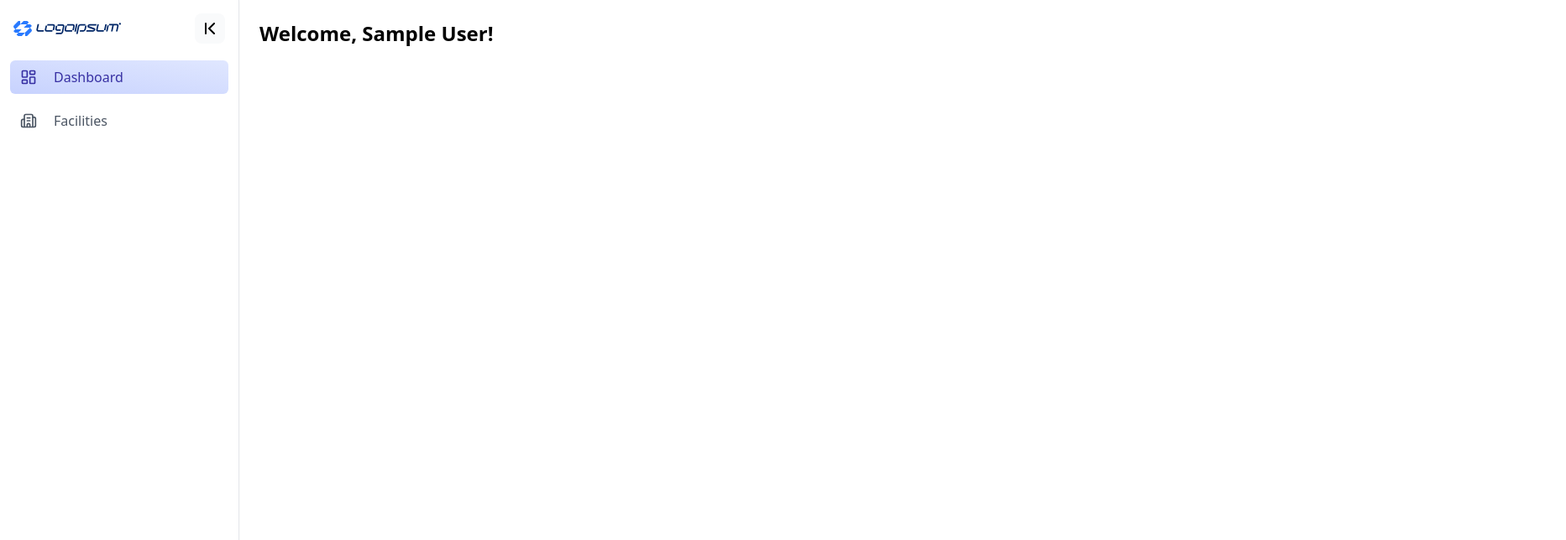
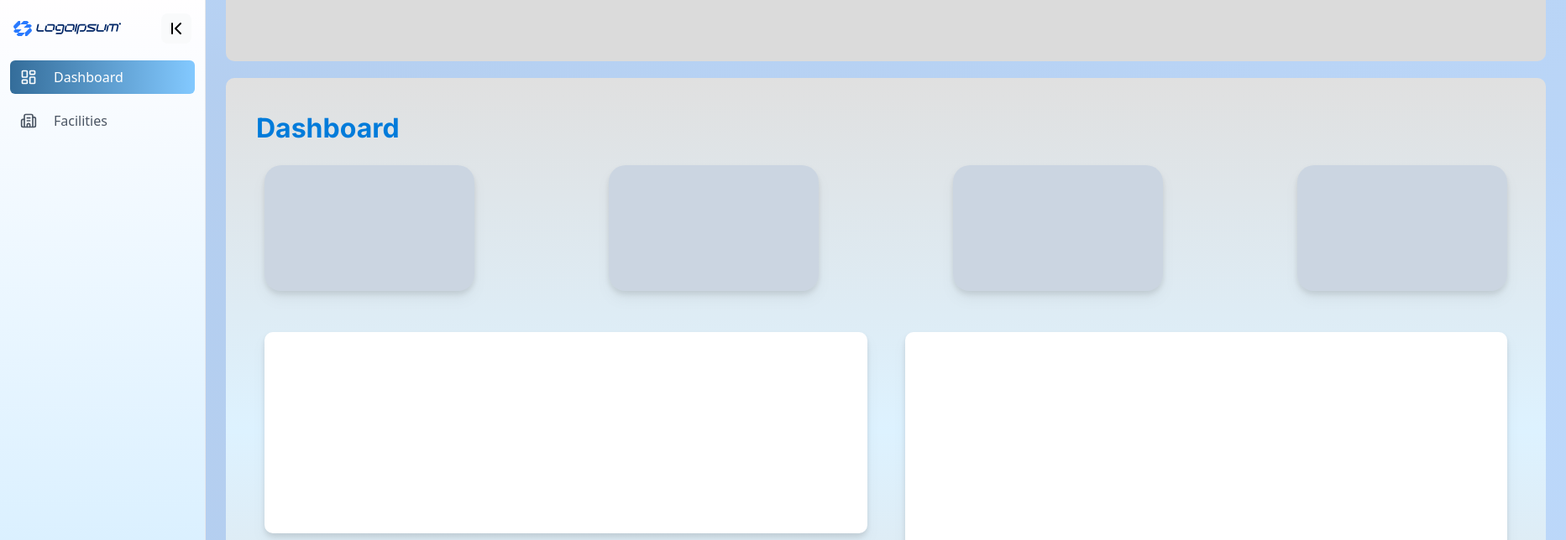
Before and after one commit to Irene050/BookAFaci, a React (Vite) app in the folder frontend/BookAFaci/: page /dashboard in a window 1280 px wide. Shown: the top 644 px of the page at 84% size, 1865 px wide, since content can reach past the window. Built offline with nearby package versions, Linux system fonts and the light colour scheme; sample sign-in values are in the browser's storage; a web font is replaced by a local one.

Commit message:
Dashboard Layouting

```diff
--- a/frontend/BookAFaci/src/Pages/Dashboard.jsx
+++ b/frontend/BookAFaci/src/Pages/Dashboard.jsx
@@ -3,6 +3,9 @@ import { useEffect } from 'react';
 import { useNavigate, Navigate } from 'react-router';
 import { toast } from 'react-toastify';
 import Sidebar, { SidebarItem } from '../components/sidebar';
+import Topbar from '../components/topbar';
+import loginbg from '../assets/Gradient blur.png'
+
 import {
   Building2,
   LayoutDashboard,
@@ -31,18 +34,42 @@ function Dashboard() {
   };
 
   return (
-    <div className="flex h-screen">
+    <div className="flex h-screen transition-all">
       <title>Dashboard</title>
       <Sidebar>
         <SidebarItem icon={<LayoutDashboard size={20} />} text="Dashboard" active={true} />
         <SidebarItem type="button" icon={<Building2 size={20} />} text="Facilities" active={false} onClick={() => navigate('/facilities')} />
       </Sidebar>
 
-      <main className="flex-1 p-6">
-        <h3 className="text-2xl font-bold">Welcome, {user.name}!</h3>
+      <main className="flex-1 pl-6 pr-6 bg-center bg-cover h-full relative" style={{
+          backgroundImage: `linear-gradient(rgba(194, 217, 249, 0.9), rgba(194, 217, 249, 0.9)), url(${loginbg})`,
+          backgroundSize: 'cover',
+          backgroundPosition: 'center',
+          backgroundRepeat: 'no-repeat',
+        }}>
+          <Topbar />
+
+        <div className="bg-gradient-to-b from-[#E0E0E0] via-[#DDF2FF] to-[#E0E0E0] h-fit rounded-[10px] p-[1px] mt-[20px]">
+          <h1 className='pl-[35px] pt-[35px] mb-5 font-inter font-bold text-[2rem] text-[#007BDA]'>Dashboard</h1>
+            <div className='flex items-center gap-[10rem] mb-1 pl-[45px] pr-[45px] pb-[45px]'>
+              <div className='flex items-center justify-center text-center bg-slate-300 w-[250px] h-[150px] p-[10px] rounded-[20px] drop-shadow-lg'></div>
+              <div className='flex items-center justify-center text-center bg-slate-300 w-[250px] h-[150px] p-[10px] rounded-[20px] drop-shadow-lg'></div>
+              <div className='flex items-center justify-center text-center bg-slate-300 w-[250px] h-[150px] p-[10px] rounded-[20px] drop-shadow-lg'></div>
+              <div className='flex items-center justify-center text-center bg-slate-300 w-[250px] h-[150px] p-[10px] rounded-[20px] drop-shadow-lg'></div>
+            </div>
+
+            <div className='grid grid-flow-col gap-[45px] pl-[45px] pr-[45px] pb-[45px]'>
+              <div className='flex items-center justify-center text-center bg-white col-span-2 h-[15rem] rounded-[10px] drop-shadow-lg transition-all hover:transform hover:scale-[1.01]'></div>
+              <div className='flex items-center justify-center text-center bg-white col-span-2 h-[13rem] rounded-[10px] drop-shadow-lg transition-all hover:transform hover:scale-[1.01]'></div>
+              <div className='flex items-center justify-center text-center bg-white col-span-2 row-span-2 rounded-[10px] drop-shadow-lg transition-all hover:transform hover:scale-[1.01]'></div>
+            </div>
+
+        </div>
       </main>
     </div>
   );
 }
 
 export default Dashboard;
+
+{/*<h3 className="text-2xl font-bold">Welcome, {user.name}!</h3>*/}
--- a/frontend/BookAFaci/src/components/sidebar.jsx
+++ b/frontend/BookAFaci/src/components/sidebar.jsx
@@ -65,7 +65,7 @@ export default function Sidebar({ children }) {
 
   return (
     <aside className="h-screen w-fit">
-      <nav className="h-full flex flex-col bg-white border-r shadow-sm">
+      <nav className="h-full flex flex-col bg-gradient-to-b from-[#FFFEFF] to-[#D2EDFF] border-r shadow-sm">
         <div className="p-4 pb-2 flex justify-between items-center">
           <img
             src={logo}
@@ -131,7 +131,7 @@ export function SidebarItem({ icon, text, active, alert, onClick}) {
         font-medium rounded-md cursor-pointer
       transition-colors group ${
           active
-            ? 'bg-gradient-to-tr from-indigo-200 to-indigo-100 text-indigo-800'
+            ? 'bg-gradient-to-r from-[#346D9A] to-[#83C9FF] text-[#FFFFFF]'
             : 'hover:bg-indigo-50 text-gray-600'
         }
     `}
--- /dev/null
+++ b/frontend/BookAFaci/src/components/topbar.jsx
@@ -0,0 +1,13 @@
+import React, { useContext, createContext, useState, useEffect } from "react"
+import { useNavigate } from 'react-router'
+import { toast } from 'react-toastify'
+
+function topbar() {
+  return (
+    <nav className="bg-[#dbdbdb] h-[73px] rounded-b-[10px]">
+
+    </nav>
+  )
+}
+
+export default topbar
```
